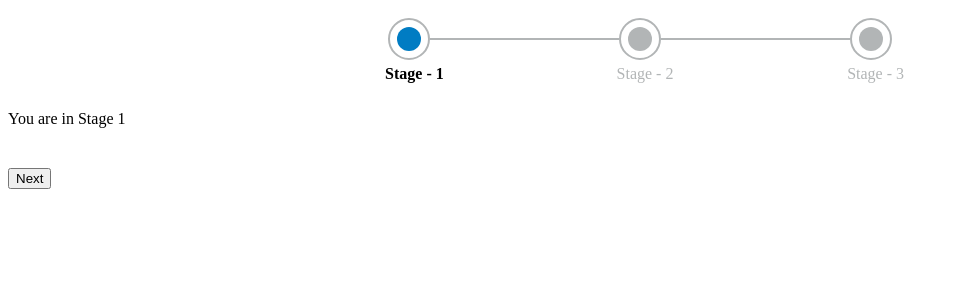
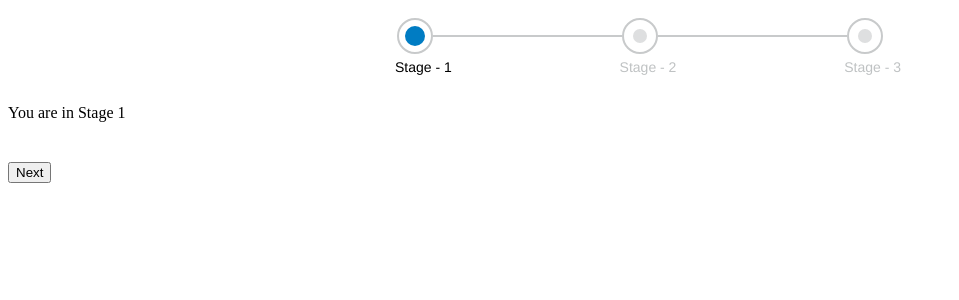
Before and after one commit to PKBadiger/react-js-stepper, a React app: page / in a window 1280 px wide. Shown: the top 300 px of the page, without its empty margins (0-959 px from the left). Built offline with nearby package versions, Linux system fonts and the light colour scheme.

Commit message:
Minor color changes and highlighting active stepper

```diff
--- a/src/style/stepper.scss
+++ b/src/style/stepper.scss
@@ -15,6 +15,7 @@
             align-items: center;
         }
         .stepper-title {
+            font-family: "Helvetica Neue", Helvetica, Arial, sans-serif;
             position: absolute;
             display: inline-block;
             width: max-content;
@@ -22,23 +23,25 @@
             min-width: 200px;
             transform: translate(-37%, 5px);
             text-align: center;
-            color: #b2b5b6;
+            color: #BFC2C3;
+            font-size: 14px;
         }
         .stepper-title-active {
-            font-weight: bold;
-            color: black;
+            font-family: "Helvetica Neue", Helvetica, Arial, sans-serif;
+            color: #000000;
         }
     }
 
 }
 .stepper-item-outer:nth-of-type(odd){
-        border: 2px solid #b2b5b6;
-        width: 38px;
-        height: 38px;
+        border: 2px solid #C8CACB;
+        width: 32px;
+        height: 32px;
         border-radius: 50%;
+
         .stepper-item-inner {
-            width: 22px;
-            height: 22px;
+            width: 12px;
+            height: 12px;
             border-radius: 50%;
             display: flex;
             justify-content: center;
@@ -47,19 +50,23 @@
             color: white;
             font-size: small;
         }
+        .stepper-item-inner.stepper-item-inner-active{
+            width: 18px;
+            height: 18px;
+        }
 }
 
 .stepper-item-outer:nth-of-type(even){
     height: 0px;
-    border: 0.5px solid #b2b5b6;
+    border: 0.5px solid #C8CACB;
     width: 15%;
 }
 
 .stepper-item-inner-future {
-    background-color: #b2b5b6;
+    background-color: #DEDFE0;
 }
 .stepper-item-inner-completed {
-    background-color: #7fc8ef;
+    background-color: #4CB2E9;
 }
 .stepper-item-inner-active {
     background-color: #007cc3;
```
